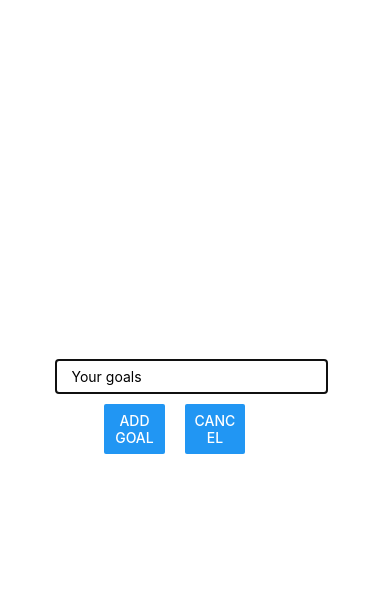
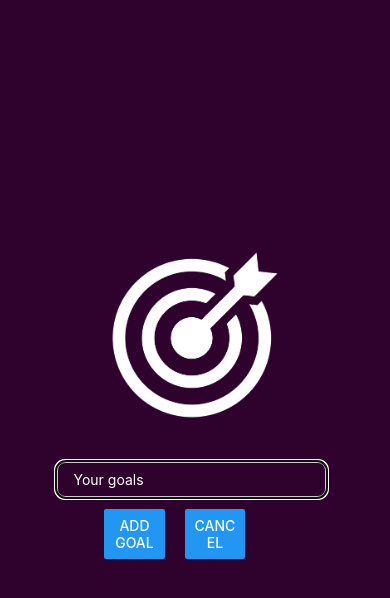
Before and after one commit to emilydaykin/Goals, a React Native app: screen / in a window 390 px wide. Both pictures are taken after a click on the button "ADD NEW GOAL". Shown: the top 598 px of the page. Built offline with nearby package versions, Linux system fonts and the light colour scheme.

Commit message:
logo image added to goalInput component and updated styling

```diff
--- a/components/GoalInput.js
+++ b/components/GoalInput.js
@@ -1,4 +1,4 @@
-import { StyleSheet, View, TextInput, Button, Modal } from 'react-native';
+import { StyleSheet, View, TextInput, Button, Modal, Image } from 'react-native';
 import { useState } from 'react';
 
 const GoalInput = ({ setGoals, modalIsVisible, onCancel }) => {
@@ -23,6 +23,7 @@ const GoalInput = ({ setGoals, modalIsVisible, onCancel }) => {
   return (
     <Modal visible={modalIsVisible} animationType='slide'>
       <View style={styles.inputContainer}>
+        <Image style={styles.image} source={require('../assets/target.png')} />
         <TextInput
           placeholder='Your goals'
           style={styles.textInput}
@@ -43,23 +44,32 @@ const GoalInput = ({ setGoals, modalIsVisible, onCancel }) => {
 };
 
 const styles = StyleSheet.create({
+  image: {
+    width: 200,
+    height: 200,
+    marginTop: -40,
+    marginBottom: 25,
+  },
   inputContainer: {
     flex: 1,
     // flexDirection: 'row',
     // justifyContent: 'space-between',
     justifyContent: 'center',
     alignItems: 'center',
-    borderBottomWidth: 1,
-    borderColor: '#cccccc',
-    marginBottom: 20,
+    // borderBottomWidth: 1,
+    // borderColor: '#cccccc',
+    // marginBottom: 20,
+    backgroundColor: '#2f022d',
   },
   textInput: {
-    borderWidth: 1,
+    borderWidth: 3,
+    borderRadius: 10,
     borderColor: '#cccccc',
     width: '70%',
     marginRight: 8,
     paddingVertical: 8,
     paddingHorizontal: 16,
+    color: '#ffffff',
   },
   buttonContainer: {
     flexDirection: 'row',
@@ -67,6 +77,7 @@ const styles = StyleSheet.create({
   button: {
     margin: 10,
     width: '30%',
+    color: '#ffffff',
     // borderWidth: 1,
     // borderColor: 'purple',
     // borderRadius: 15,
```
